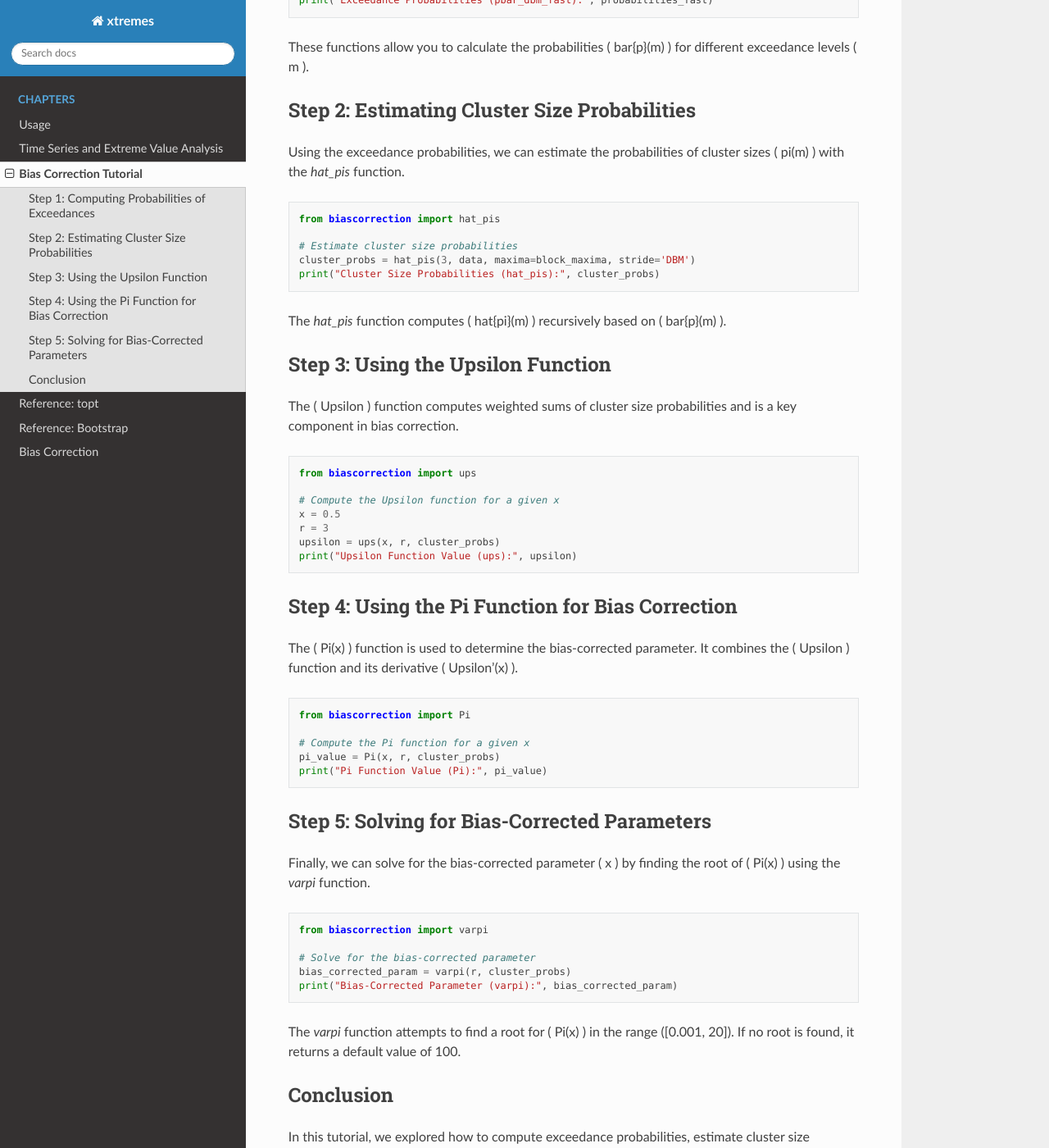
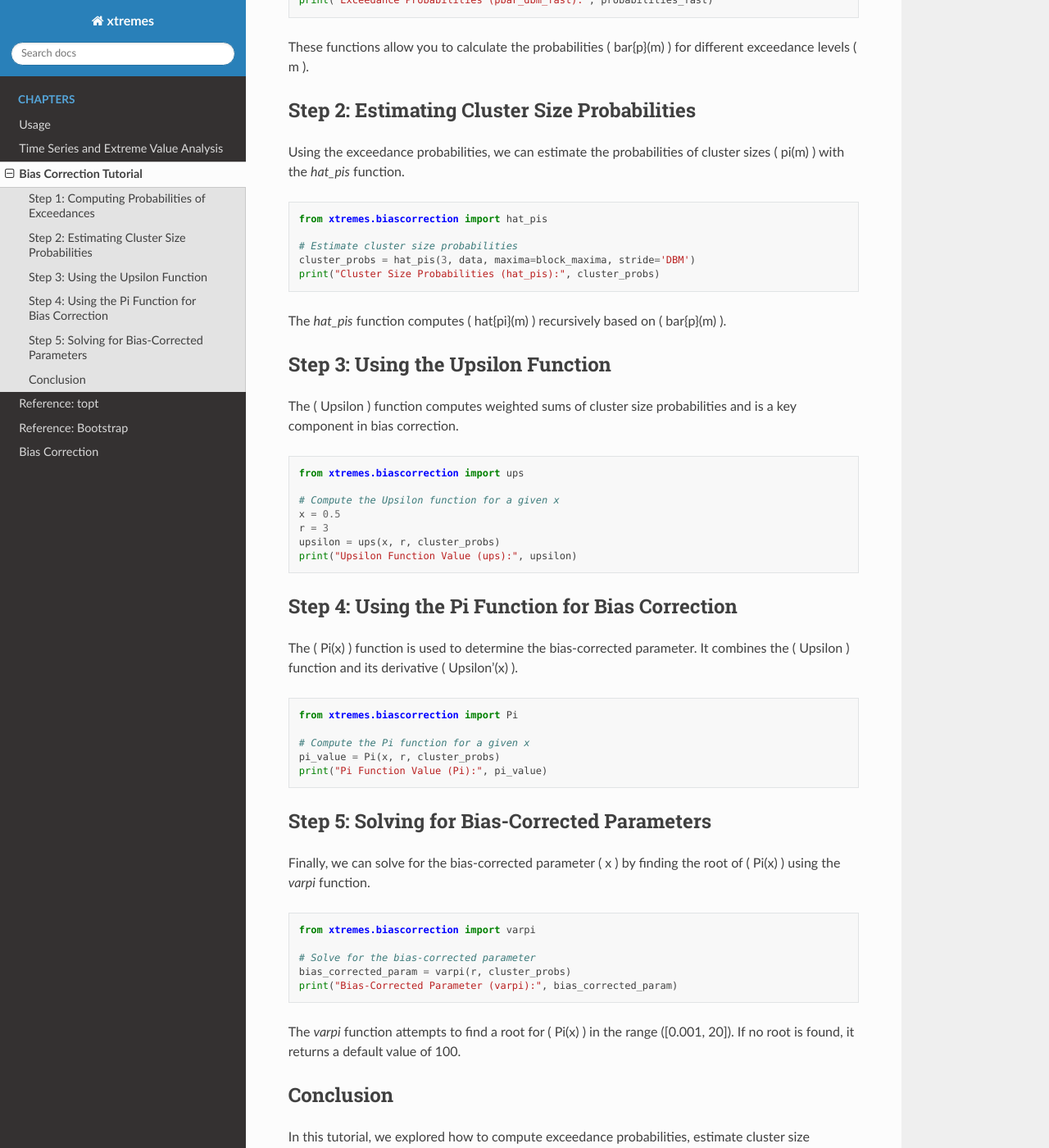
Before and after one commit to haufse/xtremes, a Sphinx documentation site: the page built from docs/source/biascorrection.rst, in a window 1280 px wide and 1400 px high, scrolled down 832 px. Shown: the whole window at 82% size. Built offline with Sphinx 7.4.7 and the Read the Docs theme 3.1.0, drawn with Linux system fonts in a browser that asks for light colours; pages that are not in the unit, such as notebooks, are missing from menus; some of the changed text lies outside the part shown.

Commit message:
debugging bc doc

```diff
--- a/docs/source/biascorrection.rst
+++ b/docs/source/biascorrection.rst
@@ -21,7 +21,7 @@ Here's how to compute the exceedance probabilities:
 .. code-block:: python
 
     import numpy as np
-    from biascorrection import pbar, pbar_dbm_fast
+    from xtremes.biascorrection import pbar, pbar_dbm_fast
 
     # Example dataset
     data = np.random.rand(100)
@@ -44,7 +44,7 @@ Using the exceedance probabilities, we can estimate the probabilities of cluster
 
 .. code-block:: python
 
-    from biascorrection import hat_pis
+    from xtremes.biascorrection import hat_pis
 
     # Estimate cluster size probabilities
     cluster_probs = hat_pis(3, data, maxima=block_maxima, stride='DBM')
@@ -58,7 +58,7 @@ The \( \Upsilon \) function computes weighted sums of cluster size probabilities
 
 .. code-block:: python
 
-    from biascorrection import ups
+    from xtremes.biascorrection import ups
 
     # Compute the Upsilon function for a given x
     x = 0.5
@@ -72,7 +72,7 @@ The \( \Pi(x) \) function is used to determine the bias-corrected parameter. It
 
 .. code-block:: python
 
-    from biascorrection import Pi
+    from xtremes.biascorrection import Pi
 
     # Compute the Pi function for a given x
     pi_value = Pi(x, r, cluster_probs)
@@ -84,7 +84,7 @@ Finally, we can solve for the bias-corrected parameter \( x \) by finding the ro
 
 .. code-block:: python
 
-    from biascorrection import varpi
+    from xtremes.biascorrection import varpi
 
     # Solve for the bias-corrected parameter
     bias_corrected_param = varpi(r, cluster_probs)
--- a/pyproject.toml
+++ b/pyproject.toml
@@ -4,7 +4,7 @@ build-backend = "hatchling.build"
 
 [project]
 name = "xtremes"
-version = "0.3.0.3"
+version = "0.3.1"
 dependencies = [
   "numpy",
   "scipy",
```
Also changed, not shown: docs/source/api_biascorrection.rst (+9 -9 lines).
